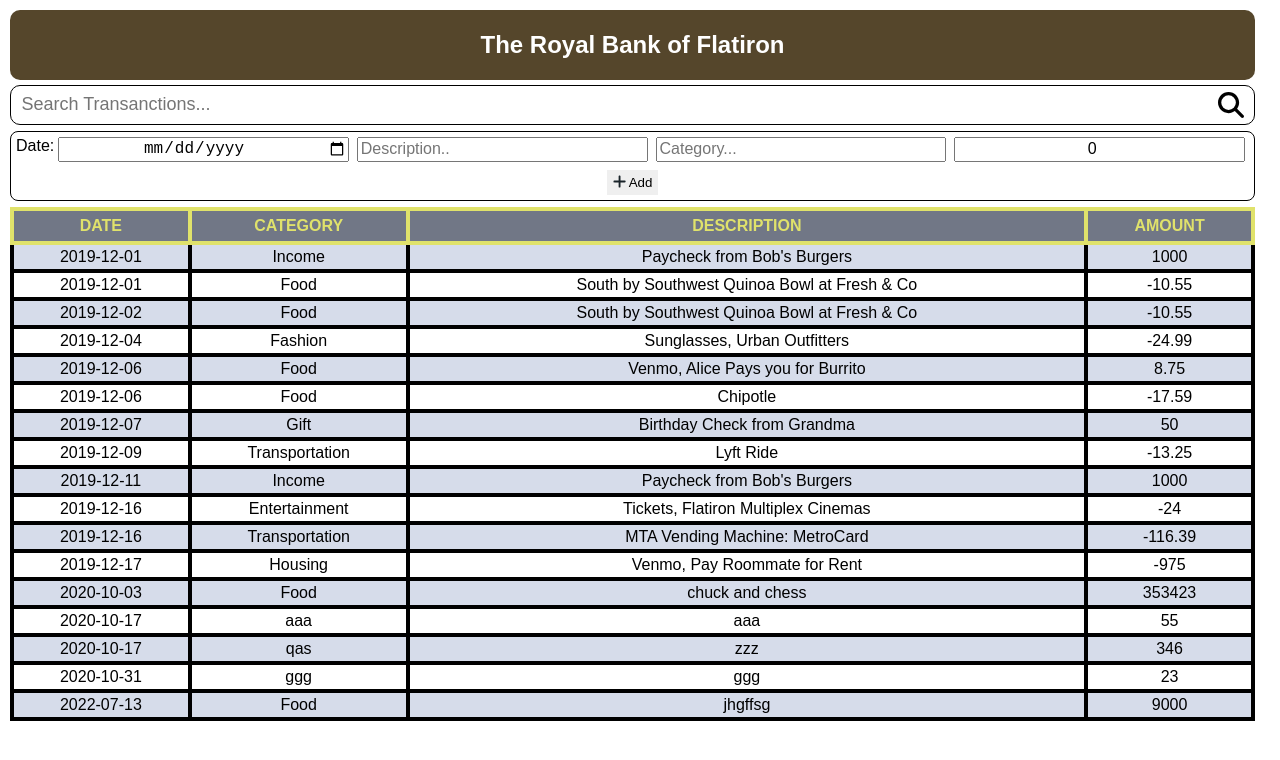
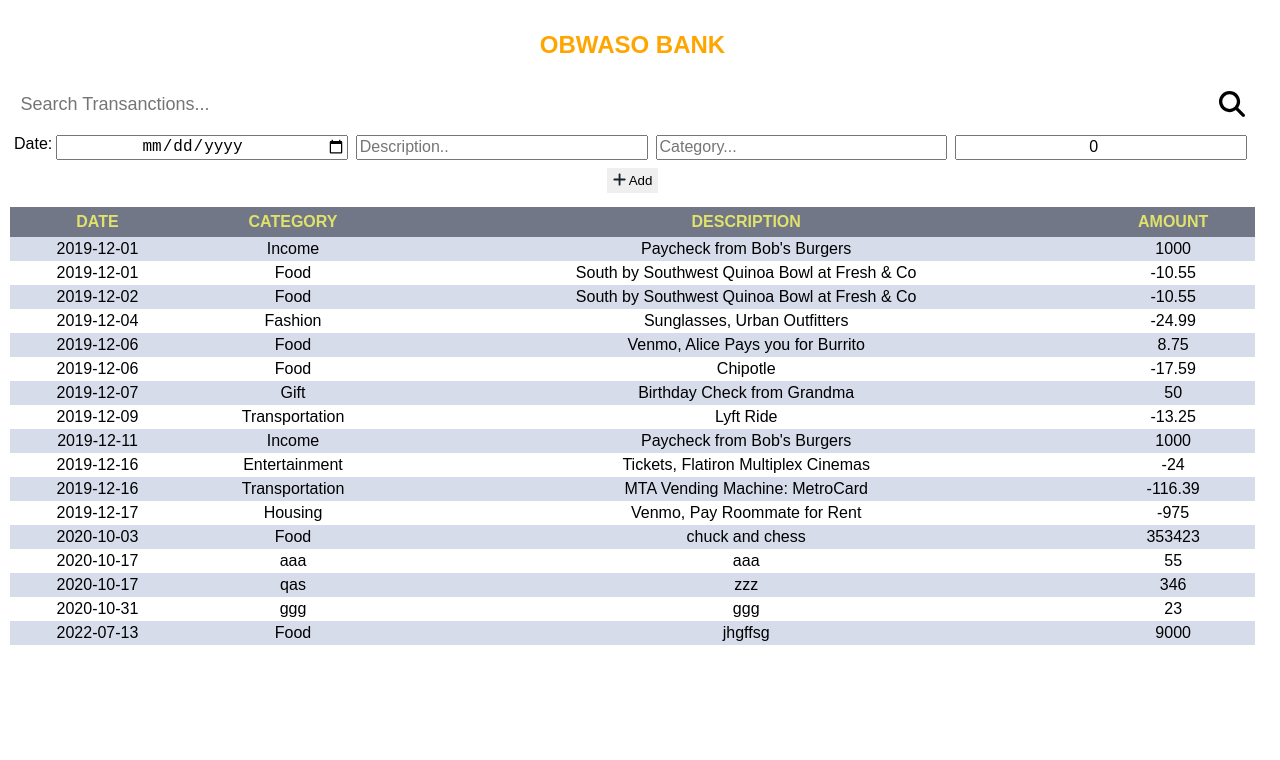
Before and after one commit to CaseyOchieng/Bank-react, a React (Create React App) app: page / in a window 1280 px wide. Shown: the top 760 px of the page. Built offline with nearby package versions, Linux system fonts and the light colour scheme; data requests are answered from the project's data file.

Commit message:
Add logo

```diff
--- a/src/App.css
+++ b/src/App.css
@@ -22,8 +22,7 @@ body {
   padding: 5px;
 }
 .header-text{
-  background: rgb(85, 70, 43);
-  color: white;
+  color: orange;
   border-radius: 10px;
   padding: 1px;
 }
@@ -37,10 +36,8 @@ body {
 #search-form{
   display: flex;
   width: 100%;
-  border: 1px solid black;
-   margin: 5px 0;
+  margin: 5px 0;
   height: 40px;
-  border-radius: 10px;
   padding: 4px;
   justify-content: space-between;
 }
@@ -51,7 +48,7 @@ body {
   outline: none;
   border: none;
   background: transparent;
-  width: 80%;
+  width: 40%;
 }
 #search-form button{
 background: transparent;
@@ -67,9 +64,8 @@ cursor: pointer;
 #new-item-form{
   height: 70px;
   border-radius: 8px;
-  border: 1px solid black;
   margin: 6px 0;
-  padding: 5px;
+  padding: 4px;
 }
 .text-input{
   text-align: left;
@@ -97,7 +93,7 @@ table{
   border-collapse:collapse;
 }
 tr,td,th,table{
-  border: 4px solid;
+  border: 0px;
 }
 th{
   background: #717786;
@@ -110,7 +106,3 @@ td{
 .even{
   background: #D6DCEA;
 }
-tr:hover{
-  color: orange;
-  font-weight: 600;
-}
--- a/src/App.js
+++ b/src/App.js
@@ -8,7 +8,7 @@ function App() {
   return (
     <div className="ui raise segment">
       <div className='header-text'>
-        <h2>The Royal Bank of Flatiron</h2>
+        <h2>OBWASO BANK</h2>
       </div>
       <SearchForm/>
       <NewItemForm/>
```
